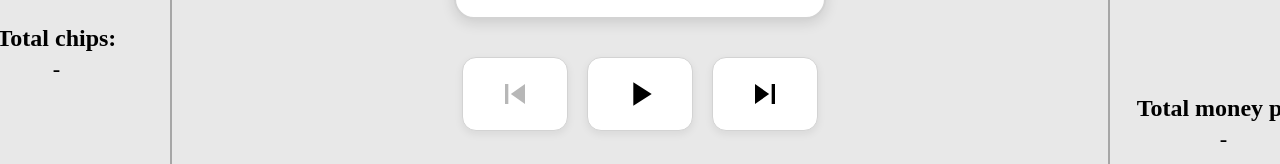
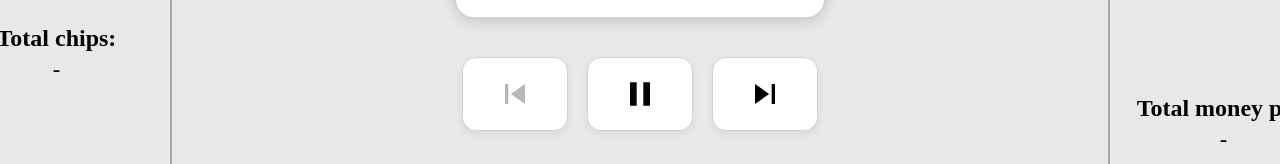
Before and after one commit to mszymanski1997/poker-tournament-manager, a React (Vite) app in the folder frontend/: page / in a window 1280 px wide. Both pictures are taken after a click on the button 640 px from the left and 611 px from the top of the page. Shown: the part 517-681 px from the top of the page. Built offline with nearby package versions, Linux system fonts and the light colour scheme.

Commit message:
feat(timer): add toggling play and pause state in UI

```diff
--- a/frontend/src/pages/Timer/CenterPanel/CentralPanel.tsx
+++ b/frontend/src/pages/Timer/CenterPanel/CentralPanel.tsx
@@ -1,6 +1,11 @@
 import styles from './CentralPanel.module.scss';
 import Button from '../../../components/shared/Button/Button';
-import { MdPlayArrow, MdSkipPrevious, MdSkipNext } from 'react-icons/md';
+import {
+	MdPlayArrow,
+	MdSkipPrevious,
+	MdSkipNext,
+	MdPause,
+} from 'react-icons/md';
 import { useTimerSettings } from '../../../store/TimerSettings/useTimerSettings';
 
 type CentralPanelProps = {
@@ -8,8 +13,16 @@ type CentralPanelProps = {
 };
 
 const CentralPanel = ({ onOpenSettings }: CentralPanelProps) => {
-	const { currentLevel, nextLevel, previousLevel, isFirstLevel, isLastLevel } =
-		useTimerSettings();
+	const {
+		currentLevel,
+		nextLevel,
+		previousLevel,
+		isFirstLevel,
+		isLastLevel,
+		startTimer,
+		stopTimer,
+		isRunning,
+	} = useTimerSettings();
 
 	const isBlind = currentLevel.type === 'blind';
 
@@ -33,9 +46,16 @@ const CentralPanel = ({ onOpenSettings }: CentralPanelProps) => {
 				<Button onClick={previousLevel} disabled={isFirstLevel}>
 					<MdSkipPrevious />
 				</Button>
-				<Button>
-					<MdPlayArrow />
-				</Button>
+				{isRunning ? (
+					<Button onClick={stopTimer}>
+						<MdPause />
+					</Button>
+				) : (
+					<Button onClick={startTimer}>
+						<MdPlayArrow />
+					</Button>
+				)}
+
 				<Button onClick={nextLevel} disabled={isLastLevel}>
 					<MdSkipNext />
 				</Button>
```
